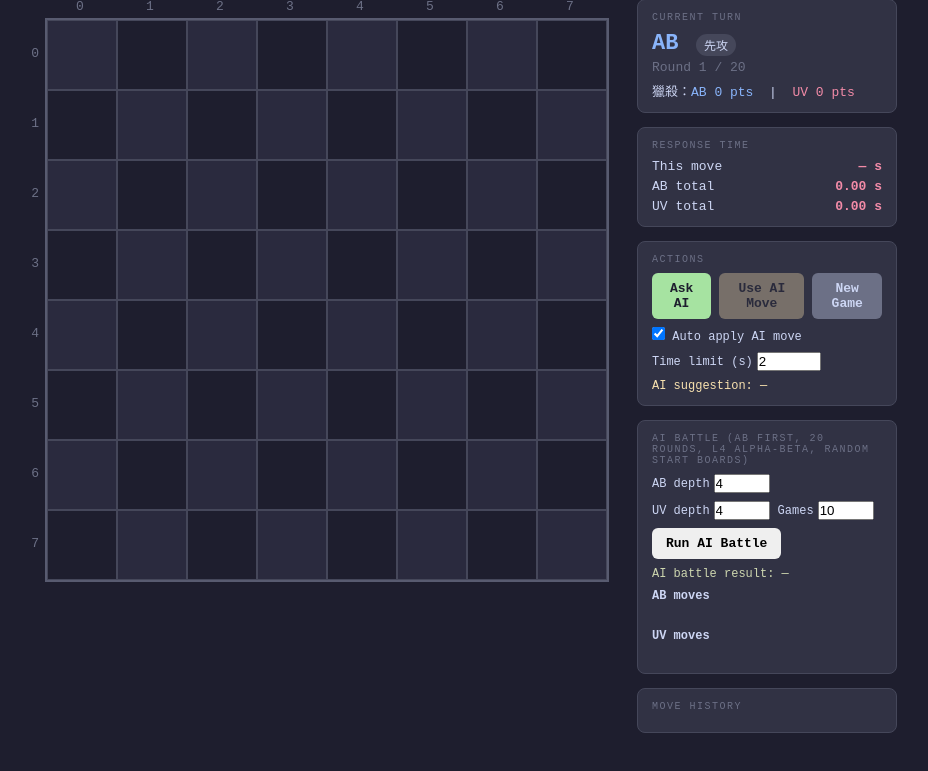
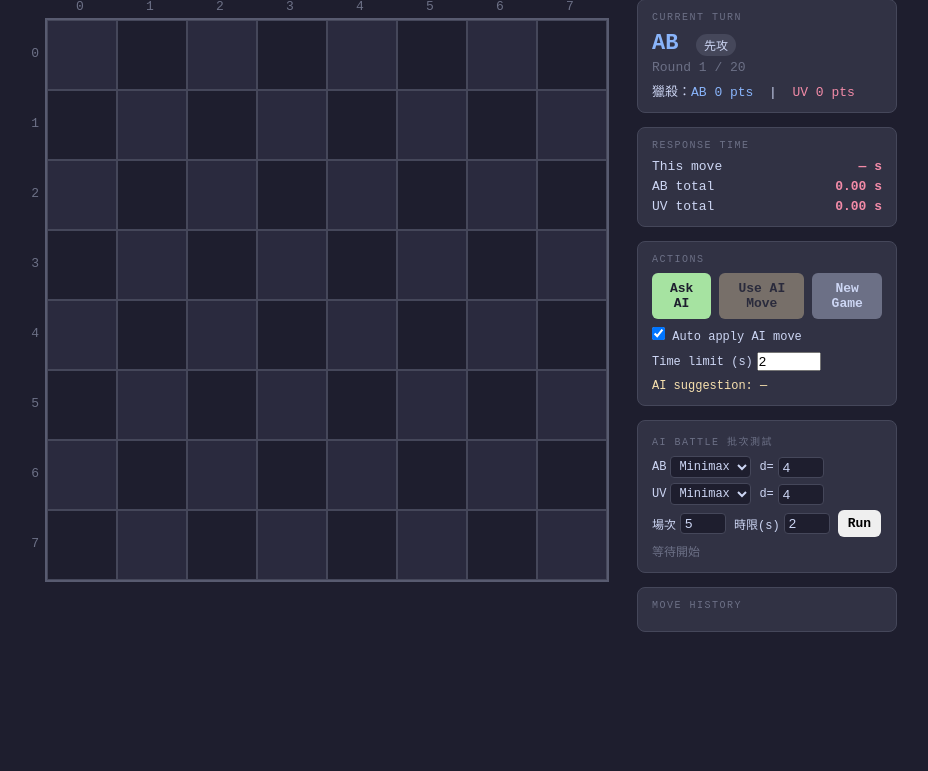
Before and after one commit to Chenredfish/Artificial_Intelligence_Project_2026, a Flask app: page / in a window 1280 px wide. Shown: the part 29-800 px from the top of the page, without its empty margins (181-1109 px from the left). Run offline with Flask 3, Linux system fonts and the light colour scheme.

Commit message:
Batch 5B: redesign AI Battle UI with strategy selector and full stats
- Strategy dropdowns (Random / Greedy / Minimax) for both AB and UV
- Depth input auto-hides when strategy is not Minimax
- Separate time limit input for battle (independent of Ask AI)
- Summary stats: wins/rates, avg score, avg rounds
- Per-game scrollable table with winner highlight
- Last-game move log in collapsible <details>

Co-Authored-By: Claude Sonnet 4.6 <noreply@anthropic.com>

```diff
--- a/templates/index.html
+++ b/templates/index.html
@@ -194,6 +194,25 @@
     #btn-sample  { background: #45475a; color: #cdd6f4; }
     #btn-submit  { background: #a6e3a1; color: #1e1e2e; }
     #btn-cancel  { background: #45475a; color: #cdd6f4; }
+
+    /* ── AI Battle config & table ─────────────────── */
+    .battle-row { display:flex; gap:8px; align-items:center; flex-wrap:wrap; margin-bottom:5px; font-size:12px; }
+    .battle-row label { display:flex; align-items:center; gap:4px; }
+    .battle-row select {
+      background:#1e1e2e; color:#cdd6f4;
+      border:1px solid #45475a; border-radius:4px;
+      padding:2px 4px; font-size:12px; font-family:'Courier New',monospace;
+    }
+    .battle-row input[type=number] {
+      width:46px; background:#1e1e2e; color:#cdd6f4;
+      border:1px solid #45475a; border-radius:4px; padding:2px 4px;
+    }
+    .battle-table { width:100%; border-collapse:collapse; font-size:11px; margin-top:4px; }
+    .battle-table th, .battle-table td { padding:2px 4px; border:1px solid #45475a; text-align:center; }
+    .battle-table th { background:#1e1e2e; color:#6c7086; }
+    .battle-table tr.ab-win td:nth-child(2) { color:#89b4fa; font-weight:bold; }
+    .battle-table tr.uv-win td:nth-child(2) { color:#f38ba8; font-weight:bold; }
+    .battle-table tr.draw-row td:nth-child(2) { color:#f9e2af; }
   </style>
 </head>
 <body>
@@ -263,30 +282,55 @@
   </div>
 
   <div class="card">
-    <div class="card-title">AI Battle (AB first, 20 rounds, L4 Alpha-Beta, random start boards)</div>
-    <div id="battle-actions" style="display:flex; gap:8px; flex-wrap:wrap; align-items:center;">
-      <label style="font-size:12px; display:flex; align-items:center; gap:4px;">
-        AB depth
-        <input id="battle-ab-depth" type="number" min="1" max="8" value="4" style="width:56px;">
+    <div class="card-title">AI Battle 批次測試</div>
+
+    <div class="battle-row">
+      <label>AB
+        <select id="battle-ab-strategy">
+          <option value="random">Random</option>
+          <option value="greedy">Greedy</option>
+          <option value="minimax" selected>Minimax</option>
+        </select>
       </label>
-      <label style="font-size:12px; display:flex; align-items:center; gap:4px;">
-        UV depth
-        <input id="battle-uv-depth" type="number" min="1" max="8" value="4" style="width:56px;">
+      <label id="battle-ab-depth-wrap">d=<input id="battle-ab-depth" type="number" min="1" max="8" value="4"></label>
+    </div>
+    <div class="battle-row">
+      <label>UV
+        <select id="battle-uv-strategy">
+          <option value="random">Random</option>
+          <option value="greedy">Greedy</option>
+          <option value="minimax" selected>Minimax</option>
+        </select>
       </label>
-      <label style="font-size:12px; display:flex; align-items:center; gap:4px;">
-        Games
-        <input id="battle-games" type="number" min="1" max="50" value="10" style="width:56px;">
-      </label>
-      <button class="btn" id="btn-ai-battle">Run AI Battle</button>
+      <label id="battle-uv-depth-wrap">d=<input id="battle-uv-depth" type="number" min="1" max="8" value="4"></label>
     </div>
-    <div id="battle-result" style="font-size:12px; margin-top:8px; color:#cdd6af;">
-      AI battle result: —
+    <div class="battle-row">
+      <label>場次 <input id="battle-games" type="number" min="1" max="50" value="5"></label>
+      <label>時限(s) <input id="battle-time-limit" type="number" min="0" step="0.1" value="2"></label>
+      <button class="btn" id="btn-ai-battle" style="padding:6px 10px;">Run</button>
     </div>
-    <div id="battle-paths" style="font-size:12px; margin-top:8px;">
-      <div><strong>AB moves</strong></div>
-      <div id="battle-ab-path" style="white-space: pre-wrap; margin-left: 8px; min-height: 18px;"></div>
-      <div style="margin-top:8px;"><strong>UV moves</strong></div>
-      <div id="battle-uv-path" style="white-space: pre-wrap; margin-left: 8px; min-height: 18px;"></div>
+
+    <div id="battle-status" style="font-size:12px; margin-top:4px; color:#6c7086;">等待開始</div>
+
+    <div id="battle-summary" style="display:none;">
+      <div id="battle-stats-text" style="font-size:12px; line-height:1.7; margin-top:6px;"></div>
+      <div style="max-height:160px; overflow-y:auto; margin-top:4px;">
+        <table class="battle-table">
+          <thead>
+            <tr><th>#</th><th>勝者</th><th>AB</th><th>UV</th><th>回合</th></tr>
+          </thead>
+          <tbody id="battle-game-tbody"></tbody>
+        </table>
+      </div>
+      <details style="margin-top:6px;">
+        <summary style="cursor:pointer; font-size:11px; color:#a6e3a1; user-select:none;">最後一局棋譜</summary>
+        <div style="max-height:180px; overflow-y:auto; margin-top:4px; font-size:11px;">
+          <div class="team-ab">AB</div>
+          <div id="battle-ab-path" style="white-space:pre-wrap; margin-left:8px;"></div>
+          <div class="team-uv" style="margin-top:4px;">UV</div>
+          <div id="battle-uv-path" style="white-space:pre-wrap; margin-left:8px;"></div>
+        </div>
+      </details>
     </div>
   </div>
 
@@ -555,29 +599,42 @@ document.getElementById('btn-ai').addEventListener('click', async () => {
   document.getElementById('btn-ai').disabled = false;
 });
 
+document.getElementById('battle-ab-strategy').addEventListener('change', function () {
+  document.getElementById('battle-ab-depth-wrap').style.display =
+    this.value === 'minimax' ? '' : 'none';
+});
+document.getElementById('battle-uv-strategy').addEventListener('change', function () {
+  document.getElementById('battle-uv-depth-wrap').style.display =
+    this.value === 'minimax' ? '' : 'none';
+});
+
 document.getElementById('btn-ai-battle').addEventListener('click', async () => {
   if (!state) return;
 
   document.getElementById('btn-ai-battle').disabled = true;
-  document.getElementById('battle-result').textContent = 'AI battle running...';
-  document.getElementById('battle-ab-path').textContent = '';
-  document.getElementById('battle-uv-path').textContent = '';
+  document.getElementById('battle-status').textContent = 'Running...';
+  document.getElementById('battle-summary').style.display = 'none';
 
-  const abDepth = parseInt(document.getElementById('battle-ab-depth').value, 10) || 4;
-  const uvDepth = parseInt(document.getElementById('battle-uv-depth').value, 10) || 4;
-  const games = parseInt(document.getElementById('battle-games').value, 10) || 10;
-  const timeLimit = parseFloat(document.getElementById('ai-time-limit').value);
+  const abStrategy = document.getElementById('battle-ab-strategy').value;
+  const uvStrategy = document.getElementById('battle-uv-strategy').value;
+  const abDepth  = parseInt(document.getElementById('battle-ab-depth').value, 10) || 4;
+  const uvDepth  = parseInt(document.getElementById('battle-uv-depth').value, 10) || 4;
+  const games    = parseInt(document.getElementById('battle-games').value, 10) || 5;
+  const timeLimit = parseFloat(document.getElementById('battle-time-limit').value);
+
   const data = await apiPost('/api/ai_battle', {
+    ab_strategy: abStrategy,
+    uv_strategy: uvStrategy,
     ab_depth: abDepth,
     uv_depth: uvDepth,
     games,
-    time_limit: Number.isFinite(timeLimit) && timeLimit > 0 ? timeLimit : 0
+    time_limit: Number.isFinite(timeLimit) && timeLimit > 0 ? timeLimit : 0,
   });
 
   document.getElementById('btn-ai-battle').disabled = false;
 
   if (!data.ok) {
-    document.getElementById('battle-result').textContent = 'AI battle failed: ' + data.error;
+    document.getElementById('battle-status').textContent = '錯誤：' + data.error;
     return;
   }
 
@@ -587,14 +644,34 @@ document.getElementById('btn-ai-battle').addEventListener('click', async () => {
   renderBoard();
   updatePanel();
 
-  const winner = data.winner === 'draw' ? 'Draw' : data.winner + ' wins';
-  document.getElementById('battle-result').textContent =
-    `${data.games} games complete. AB ${data.ab_wins}, UV ${data.uv_wins}, draws ${data.draws}. ` +
-    `AB win rate ${data.ab_win_rate}%, UV win rate ${data.uv_win_rate}%, draw rate ${data.draw_rate}%. ` +
-    `Last game: ${winner}. AB score ${data.ab_score}, UV score ${data.uv_score}. AB L4 depth=${data.ab_depth}, UV L4 depth=${data.uv_depth}.`;
+  const fmtStrategy = (s, depth) =>
+    s === 'minimax' ? `Minimax(d${depth})` : s.charAt(0).toUpperCase() + s.slice(1);
+  const abLabel = fmtStrategy(abStrategy, data.ab_depth);
+  const uvLabel = fmtStrategy(uvStrategy, data.uv_depth);
 
-  document.getElementById('battle-ab-path').textContent = data.ab_moves.join('\n');
-  document.getElementById('battle-uv-path').textContent = data.uv_moves.join('\n');
+  document.getElementById('battle-stats-text').innerHTML =
+    `<span class="team-ab">AB</span> ${abLabel} vs <span class="team-uv">UV</span> ${uvLabel}<br>` +
+    `${data.games} 局 — AB勝 <strong>${data.ab_wins}</strong> / UV勝 <strong>${data.uv_wins}</strong> / 平 <strong>${data.draws}</strong><br>` +
+    `勝率：<span class="team-ab">AB ${data.ab_win_rate}%</span> ` +
+    `/ <span class="team-uv">UV ${data.uv_win_rate}%</span> / 平 ${data.draw_rate}%<br>` +
+    `平均得分：<span class="team-ab">AB ${data.avg_ab_score}</span> / <span class="team-uv">UV ${data.avg_uv_score}</span><br>` +
+    `平均回合：${data.avg_rounds}`;
+
+  const tbody = document.getElementById('battle-game-tbody');
+  tbody.innerHTML = '';
+  for (const g of (data.game_log || [])) {
+    const tr = document.createElement('tr');
+    tr.className = g.winner === 'AB' ? 'ab-win' : g.winner === 'UV' ? 'uv-win' : 'draw-row';
+    tr.innerHTML = `<td>${g.game}</td><td>${g.winner === 'draw' ? '平' : g.winner}</td>` +
+                   `<td>${g.ab_score}</td><td>${g.uv_score}</td><td>${g.rounds}</td>`;
+    tbody.appendChild(tr);
+  }
+
+  document.getElementById('battle-ab-path').textContent = (data.ab_moves || []).join('\n');
+  document.getElementById('battle-uv-path').textContent = (data.uv_moves || []).join('\n');
+
+  document.getElementById('battle-status').textContent = `完成 ${data.games} 局`;
+  document.getElementById('battle-summary').style.display = 'block';
 });
 
 document.getElementById('btn-confirm-ai').addEventListener('click', async () => {
```
